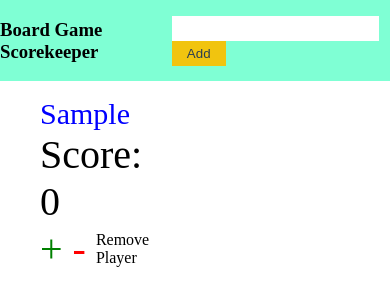
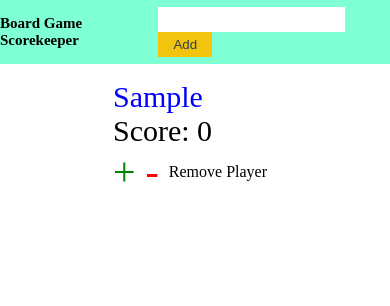
Before and after one commit to jakubsmiarowski/scorekeeper, a React (Create React App) app: page / in a window 390 px wide. Both pictures are taken after typing "Sample" into the empty fields and a click on the input "Add". Shown: the top 306 px of the page. Built offline with nearby package versions, Linux system fonts and the light colour scheme; a web font is replaced by a local one.

Commit message:
add media queries and update readme

```diff
--- a/src/App.css
+++ b/src/App.css
@@ -5,3 +5,9 @@
     align-items: center;
     background-color: aquamarine;
 }
+
+@media (max-width: 500px) {
+    .App__header h3 {
+        font-size: 15px;
+    }
+}
--- a/src/components/AddPlayer/AddPlayer.css
+++ b/src/components/AddPlayer/AddPlayer.css
@@ -9,3 +9,9 @@
     background: #f1c40f;
     color: #2c3e50;
 }
+
+@media (max-width: 500px) {
+    .AddPlayer__input {
+        padding: 5px;
+    }
+}
--- a/src/components/Player/Player.css
+++ b/src/components/Player/Player.css
@@ -34,3 +34,9 @@
     color: red;
     font-size: 40px;
 }
+
+@media (max-width: 500px) {
+    .Player__score {
+        font-size: 30px;
+    }
+}
--- a/src/components/PlayersList/PlayersList.css
+++ b/src/components/PlayersList/PlayersList.css
@@ -3,3 +3,11 @@
     grid-template-columns: repeat(4, 1fr);
     grid-gap: 20px;
 }
+
+@media(max-width: 500px) {
+    .PlayersList {
+        display: flex;
+        flex-direction: column;
+        padding: 0;
+    }
+}
```
Also changed, not shown: 1 other file (tests, documents, lock files or other folders).
